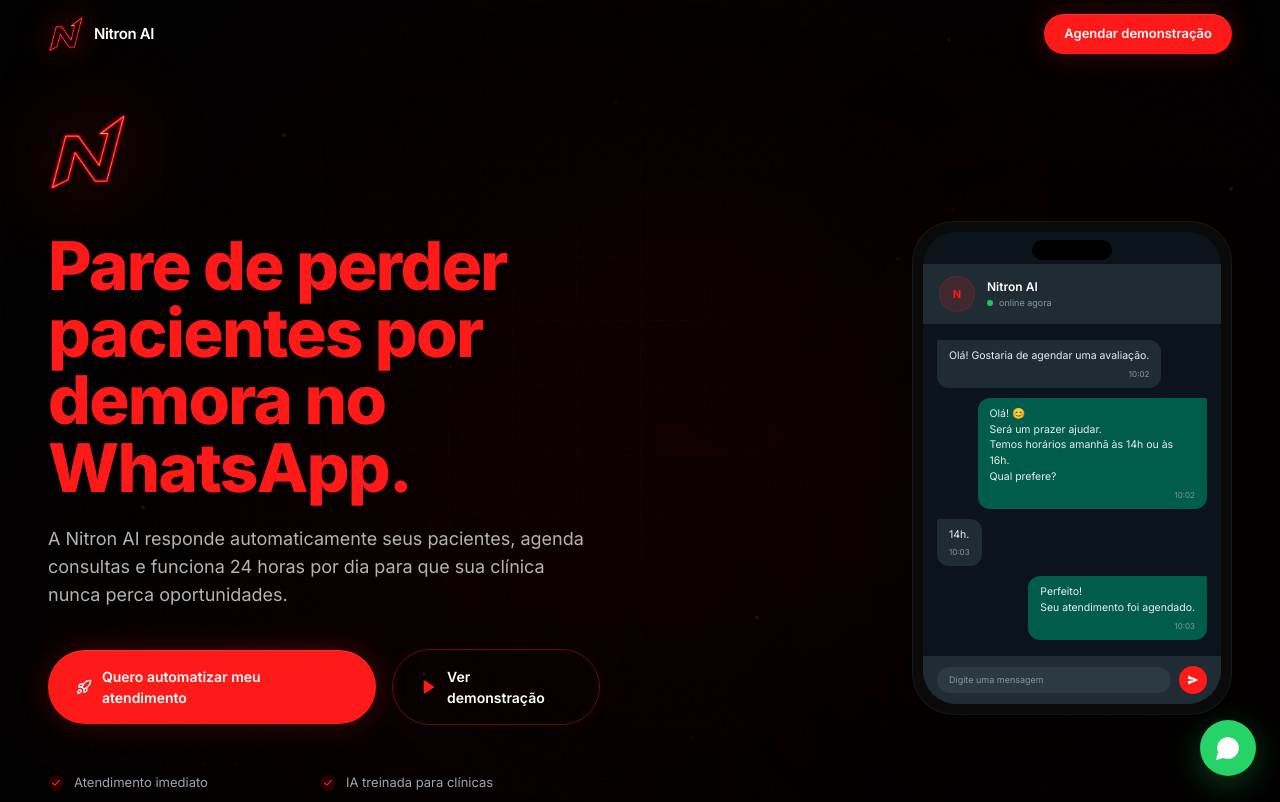
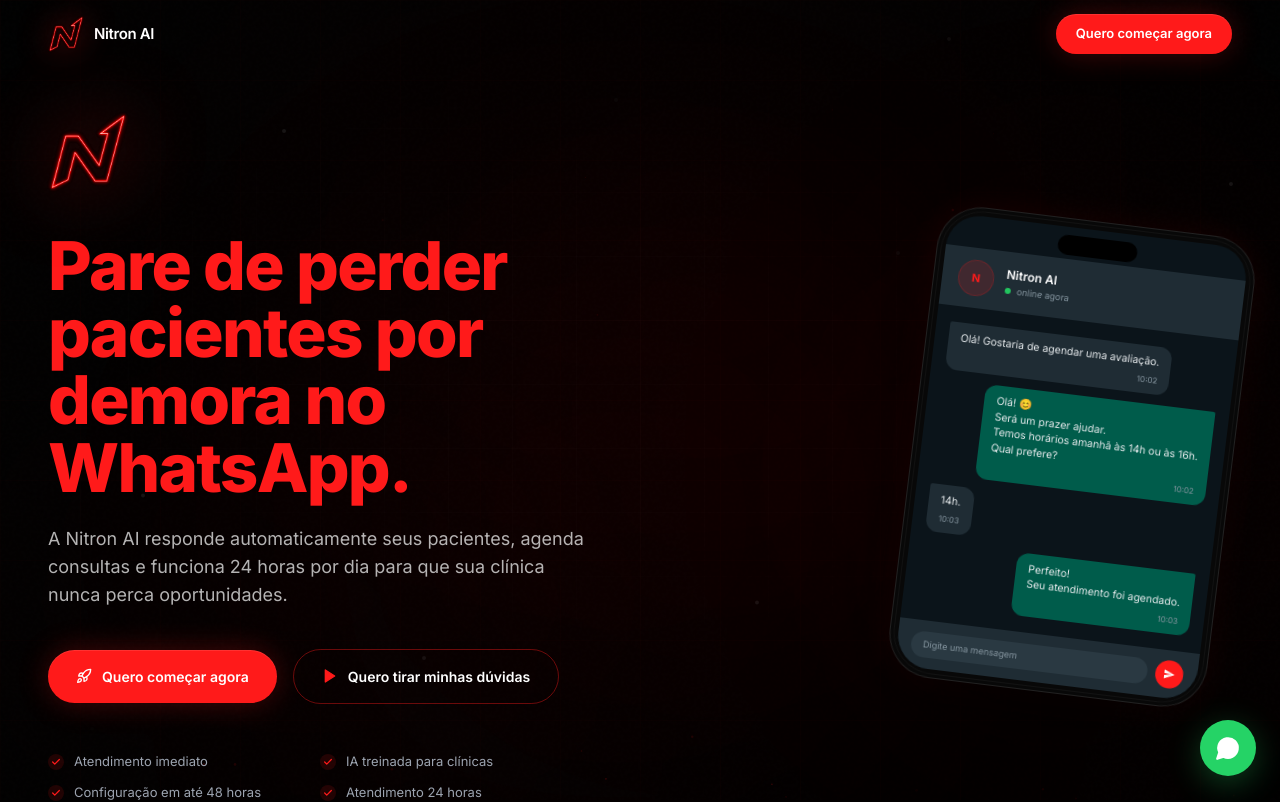
Before and after one commit to companynitron-art/nitroncompanyLP, a React (Vite) app: page / in a window 1280 px wide. Shown: the top 802 px of the page. Built offline with nearby package versions, Linux system fonts and the light colour scheme.

Commit message:
Finalize checkout and CTA links

```diff
--- a/src/components/Header.tsx
+++ b/src/components/Header.tsx
@@ -2,7 +2,7 @@ import { useState, useEffect } from 'react';
 import { motion, AnimatePresence } from 'framer-motion';
 import { Menu, X } from 'lucide-react';
 
-const WHATSAPP_LINK = 'https://wa.me/5512981498914?text=Ol%C3%A1!%20Vim%20pela%20landing%20page%20da%20Nitron%20AI%20e%20quero%20conhecer%20a%20plataforma.';
+const CHECKOUT_LINK = '#checkout';
 
 export default function Header() {
   const [scrolled, setScrolled] = useState(false);
@@ -42,14 +42,12 @@ export default function Header() {
           {/* Desktop button */}
           <div className="hidden md:block">
             <motion.a
-              href={WHATSAPP_LINK}
-              target="_blank"
-              rel="noopener noreferrer"
+              href={CHECKOUT_LINK}
               whileHover={{ scale: 1.03 }}
               whileTap={{ scale: 0.97 }}
               className="btn-primary inline-flex items-center px-5 py-2.5 rounded-full text-white text-[13px] font-semibold"
             >
-              Agendar demonstração
+              Quero começar agora
             </motion.a>
           </div>
 
@@ -75,13 +73,11 @@ export default function Header() {
           >
             <div className="px-5 py-6">
               <a
-                href={WHATSAPP_LINK}
-                target="_blank"
-                rel="noopener noreferrer"
+                href={CHECKOUT_LINK}
                 onClick={() => setMobileOpen(false)}
                 className="block w-full text-center px-5 py-3 rounded-full btn-primary text-white font-semibold text-[14px]"
               >
-                Agendar demonstração
+                Quero começar agora
               </a>
             </div>
           </motion.div>
--- a/src/sections/FinalCTA.tsx
+++ b/src/sections/FinalCTA.tsx
@@ -2,11 +2,11 @@ import { motion } from 'framer-motion';
 import { Rocket } from 'lucide-react';
 import SectionReveal from '../components/SectionReveal';
 
-const WHATSAPP_LINK = 'https://wa.me/5512981498914?text=Ol%C3%A1!%20Vim%20pela%20landing%20da%20Nitron%20e%20quero%20uma%20demonstra%C3%A7%C3%A3o.';
+const WHATSAPP_LINK = 'https://wa.me/5512981498914?text=Ol%C3%A1!%20Vim%20pela%20landing%20page%20da%20Nitron%20e%20gostaria%20de%20tirar%20algumas%20d%C3%BAvidas%20sobre%20a%20solu%C3%A7%C3%A3o.';
 
 export default function FinalCTA() {
   return (
-    <section className="py-28 sm:py-36 relative overflow-hidden">
+    <section id="checkout" className="py-28 sm:py-36 relative overflow-hidden">
       <div className="absolute inset-0">
         <div className="absolute top-1/2 left-1/2 -translate-x-1/2 -translate-y-1/2 w-[800px] h-[600px] bg-nitron-red/[0.035] rounded-full blur-[150px]" />
         <div className="absolute top-1/2 left-1/2 -translate-x-1/2 -translate-y-1/2 w-[400px] h-[400px] bg-nitron-red/[0.025] rounded-full blur-[100px]" />
@@ -21,17 +21,28 @@ export default function FinalCTA() {
             <p className="text-gray-500 text-base sm:text-lg max-w-lg mx-auto mb-10 leading-relaxed">
               Enquanto você lê esta página, alguém pode estar procurando exatamente o serviço que sua clínica oferece. Não perca oportunidades por demora no atendimento.
             </p>
+            <div className="flex flex-col sm:flex-row items-center justify-center gap-4">
+              <motion.a
+                href="#checkout"
+                whileHover={{ scale: 1.03 }}
+                whileTap={{ scale: 0.97 }}
+                className="btn-primary inline-flex items-center justify-center gap-2.5 px-10 py-4 rounded-full text-white font-semibold text-[15px] animate-breathe"
+              >
+                <Rocket size={17} />
+                Quero começar agora
+              </motion.a>
               <motion.a
                 href={WHATSAPP_LINK}
                 target="_blank"
                 rel="noopener noreferrer"
                 whileHover={{ scale: 1.03 }}
                 whileTap={{ scale: 0.97 }}
-              className="btn-primary inline-flex items-center justify-center gap-2.5 px-10 py-4 rounded-full text-white font-semibold text-[15px] animate-breathe"
+                className="inline-flex items-center justify-center gap-2.5 px-10 py-4 rounded-full text-white font-semibold text-[15px] transition-all duration-400"
+                style={{ background: 'transparent', border: '1px solid rgba(255,26,26,0.4)' }}
               >
-              <Rocket size={17} />
-              Quero automatizar meu atendimento
+                Quero tirar minhas dúvidas
               </motion.a>
+            </div>
             <p className="text-gray-700 text-[12px] mt-7">
               Sem compromisso. Conversa rápida pelo WhatsApp.
             </p>
--- a/src/sections/Hero.tsx
+++ b/src/sections/Hero.tsx
@@ -1,7 +1,7 @@
 import { motion } from 'framer-motion';
 import { Check, Rocket, Play } from 'lucide-react';
 
-const WHATSAPP_LINK = 'https://wa.me/5512981498914?text=Ol%C3%A1!%20Vim%20pela%20landing%20da%20Nitron%20e%20quero%20uma%20demonstra%C3%A7%C3%A3o.';
+const WHATSAPP_LINK = 'https://wa.me/5512981498914?text=Ol%C3%A1!%20Vim%20pela%20landing%20page%20da%20Nitron%20e%20gostaria%20de%20tirar%20algumas%20d%C3%BAvidas%20sobre%20a%20solu%C3%A7%C3%A3o.';
 
 const INDICATORS = [
   'Atendimento imediato',
@@ -22,14 +22,14 @@ function PhoneMockup() {
     <motion.div
       animate={{ y: [0, -14, 0] }}
       transition={{ duration: 7, repeat: Infinity, ease: 'easeInOut' }}
-      className="relative"
+      className="relative [perspective:1200px]"
     >
       {/* Glow */}
       <div className="absolute -inset-24 bg-[#ff1a1a]/[0.04] rounded-full blur-[120px] animate-pulse-glow" />
 
       {/* Phone */}
-      <div className="relative w-[280px] sm:w-[320px] mx-auto">
-        <div className="bg-[#0a0a0a] rounded-[2.6rem] p-2.5 shadow-[0_40px_100px_-20px_rgba(0,0,0,0.9)] border border-white/[0.06]">
+      <div className="relative w-[280px] sm:w-[320px] mx-auto rotate-[7deg] hover:rotate-[4deg] transition-transform duration-700">
+        <div className="relative bg-[#080808] rounded-[2.8rem] p-2 shadow-[0_42px_110px_-20px_rgba(0,0,0,0.95),0_0_36px_rgba(255,26,26,0.08)] border border-white/[0.1] before:absolute before:inset-[3px] before:rounded-[2.6rem] before:border before:border-white/[0.04] before:pointer-events-none">
           <div className="bg-[#0B141A] rounded-[2.1rem] overflow-hidden">
             {/* Notch */}
             <div className="relative flex justify-center pt-2 pb-1">
@@ -191,18 +191,18 @@ export default function Hero() {
               className="flex flex-col sm:flex-row items-start sm:items-center gap-4 mb-12"
             >
               <motion.a
-                href={WHATSAPP_LINK}
-                target="_blank"
-                rel="noopener noreferrer"
+                href="#checkout"
                 whileHover={{ scale: 1.03 }}
                 whileTap={{ scale: 0.97 }}
                 className="btn-primary inline-flex items-center justify-center gap-2.5 px-7 py-4 rounded-full text-white font-semibold text-[14px]"
               >
                 <Rocket size={16} />
-                Quero automatizar meu atendimento
+                Quero começar agora
               </motion.a>
               <motion.a
-                href="#demo"
+                href={WHATSAPP_LINK}
+                target="_blank"
+                rel="noopener noreferrer"
                 whileHover={{ scale: 1.03 }}
                 whileTap={{ scale: 0.97 }}
                 className="inline-flex items-center justify-center gap-2.5 px-7 py-4 rounded-full text-white font-semibold text-[14px] transition-all duration-400"
@@ -212,7 +212,7 @@ export default function Hero() {
                 }}
               >
                 <Play size={16} fill="currentColor" className="text-[#ff1a1a]" />
-                Ver demonstração
+                Quero tirar minhas dúvidas
               </motion.a>
             </motion.div>
 
--- a/src/sections/Video.tsx
+++ b/src/sections/Video.tsx
@@ -32,7 +32,7 @@ export default function Video() {
 
         <div className="grid lg:grid-cols-5 gap-10 items-center">
           <SectionReveal className="lg:col-span-3">
-            <div className="relative aspect-video rounded-2xl overflow-hidden border border-white/[0.04] bg-[#0A0A0A] group">
+            <div className="relative aspect-video rounded-2xl overflow-hidden border border-white/[0.06] bg-[#0A0A0A] group shadow-[0_0_80px_-20px_rgba(255,26,26,0.12)]">
               {!playing ? (
                 <>
                   <div className="absolute inset-0 bg-gradient-to-br from-[#0A0A0A] to-black" />
@@ -41,7 +41,8 @@ export default function Video() {
                       onClick={() => setPlaying(true)}
                       whileHover={{ scale: 1.1 }}
                       whileTap={{ scale: 0.95 }}
-                      className="relative w-20 h-20 rounded-full bg-gradient-to-br from-nitron-red to-red-700 flex items-center justify-center shadow-[0_0_60px_rgba(255,26,26,0.3)]"
+                      className="relative w-20 h-20 rounded-full flex items-center justify-center shadow-[0_0_60px_rgba(255,26,26,0.3)]"
+                    style={{ background: '#FF1A1A' }}
                     >
                       <Play size={28} fill="white" className="text-white ml-1" />
                     </motion.button>
```
Also changed, not shown: public/ChatGPT_Image_10_de_ago._de_2026,_16_19_02 copy.png (added). Lines whose indentation alone changed are shown as unchanged.
